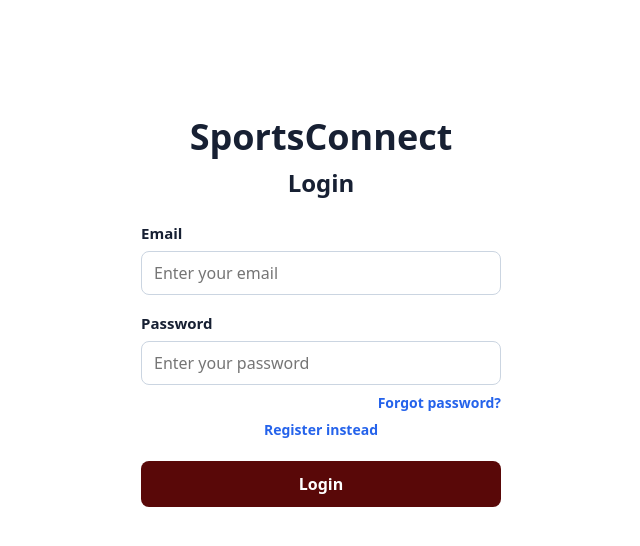
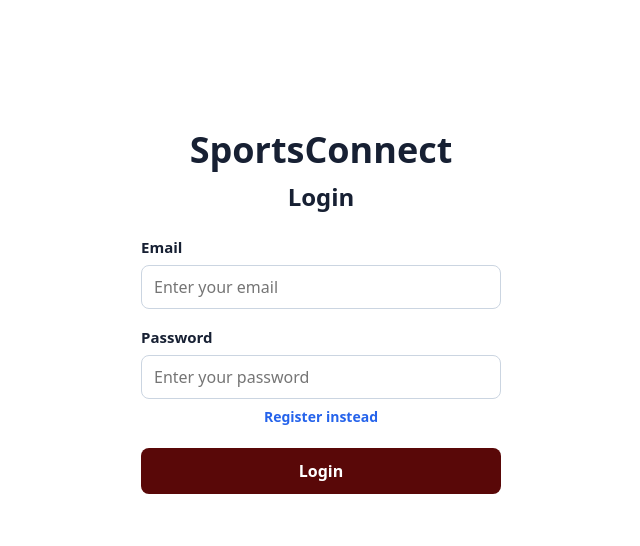
Before and after one commit to phongtnguyen2006/Sports_Connect, a React (Vite) app in the folder frontend/: page /login in a window 1280 px wide. Shown: the top 546 px of the page, without its empty margins (319-959 px from the left). Built offline with nearby package versions, Linux system fonts and the light colour scheme.

Commit message:
delete forgot password button

```diff
--- a/frontend/src/pages/user_profile/Login.jsx
+++ b/frontend/src/pages/user_profile/Login.jsx
@@ -88,9 +88,6 @@ export default function Login({setCurrentUser}) {
             onChange={handleChange}
           />
 
-          <a className="forgot-password-link" href="#">
-            Forgot password?
-          </a>
 
           <Link className="register-instead-link" to="/Registration">
             Register instead
```
